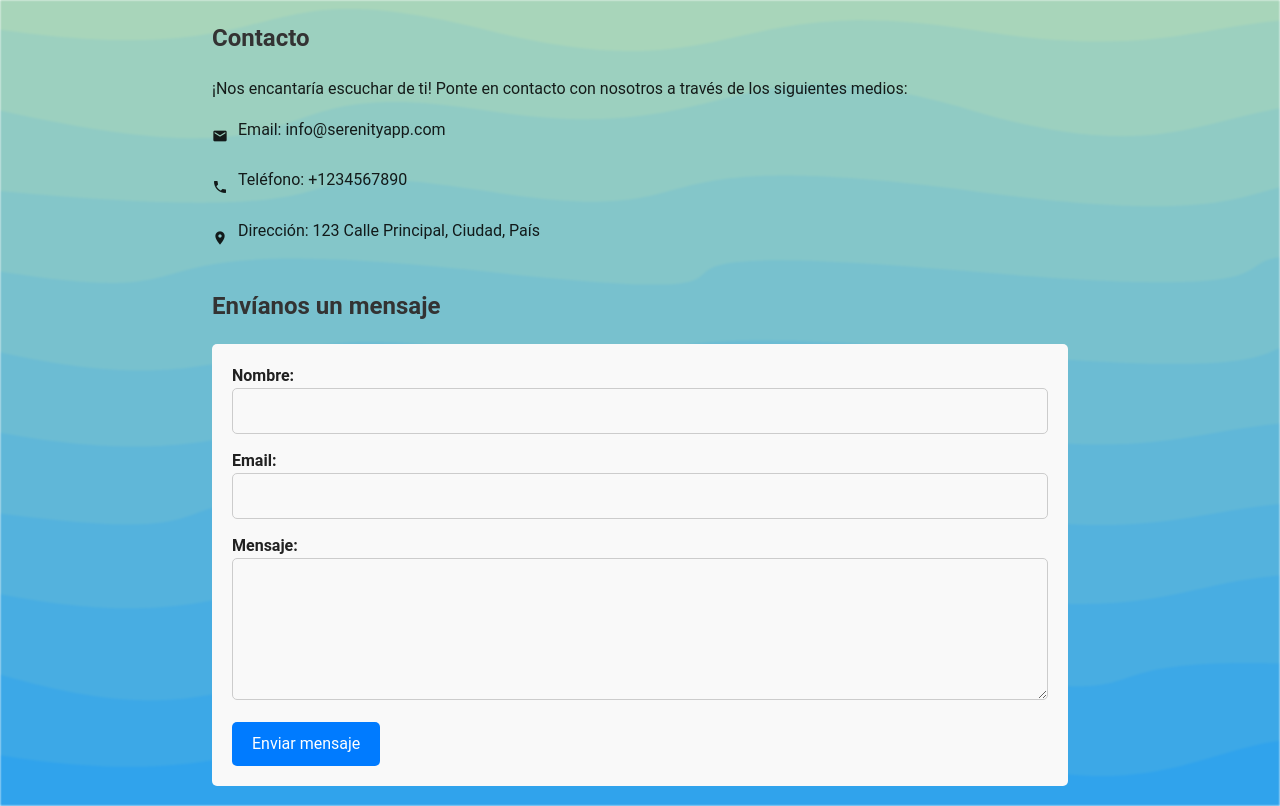
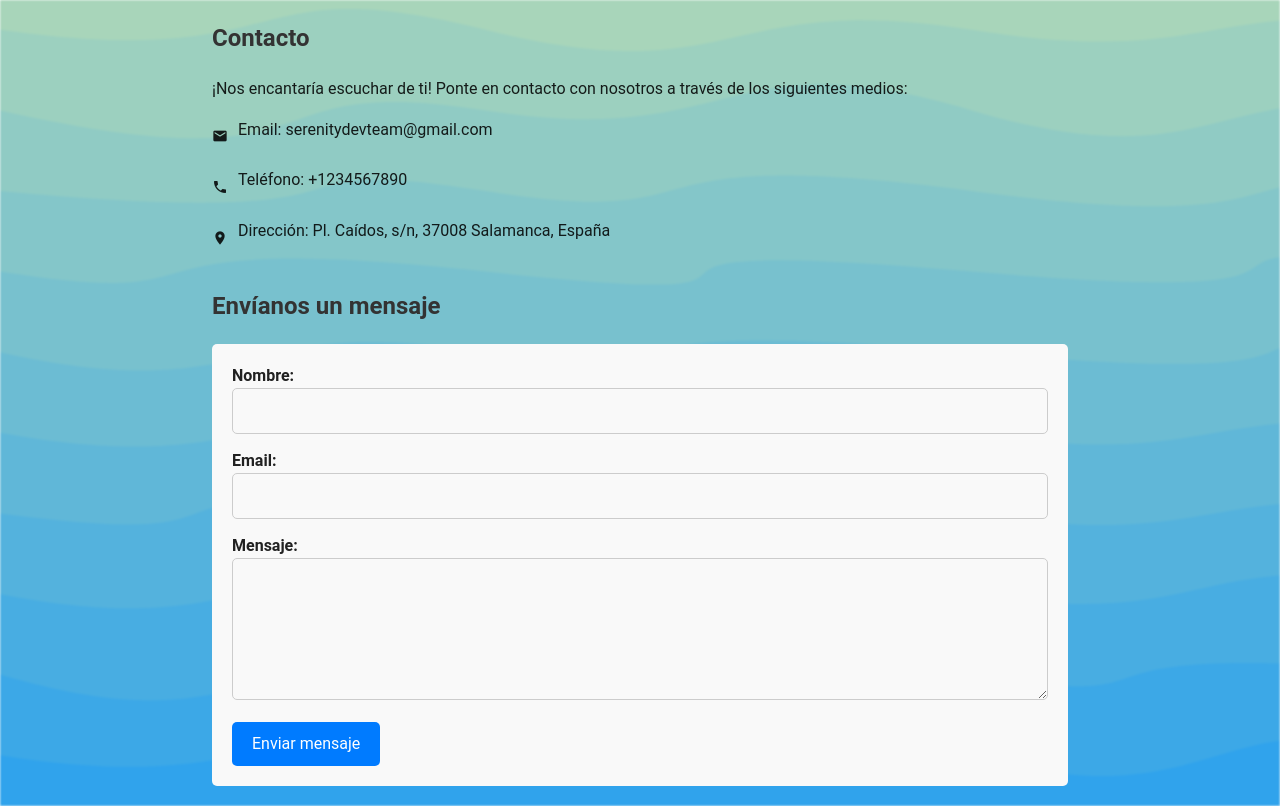
Before and after one commit to mariops03/SerenityAPP, a Vue app in the folder web/: page /contacto in a window 1280 px wide. Built offline with nearby package versions, Linux system fonts and the light colour scheme.

Commit message:
Dirección de contacto actualizada

```diff
--- a/web/src/views/Contacto.vue
+++ b/web/src/views/Contacto.vue
@@ -5,7 +5,7 @@
       <div class="contact-info">
         <div class="contact-item">
           <span class="mdi mdi-email"></span>
-          <p>Email: info@serenityapp.com</p>
+          <p>Email: serenitydevteam@gmail.com</p>
         </div>
         <div class="contact-item">
           <span class="mdi mdi-phone"></span>
@@ -13,7 +13,7 @@
         </div>
         <div class="contact-item">
           <span class="mdi mdi-map-marker"></span>
-          <p>Dirección: 123 Calle Principal, Ciudad, País</p>
+          <p>Dirección: Pl. Caídos, s/n, 37008 Salamanca, España</p>
         </div>
       </div>
       <div class="contact-form">
```
